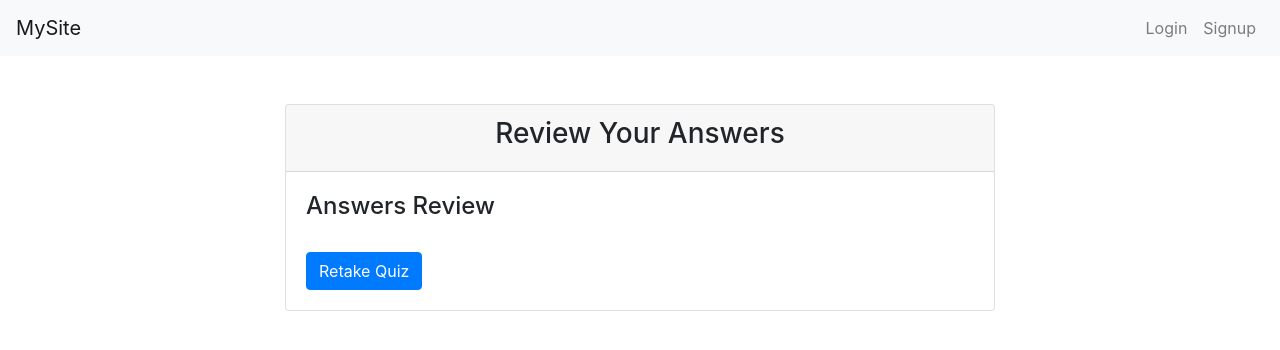
After one commit to narramokshitha/django_assessment_tool, a Django app: template authentication/templates/review_quiz.html in a window 1280 px wide. The commit adds this page. Shown: the top 350 px of the page. Run offline with Django 4.2, Linux system fonts and the light colour scheme; the template is opened without the code that fills it, so the values that code supplies are empty; some libraries are stand-ins or nearby versions.

Commit message:
initial quiz review

```diff
--- /dev/null
+++ b/authentication/templates/review_quiz.html
@@ -0,0 +1,30 @@
+{% extends 'base.html' %}
+
+{% block title %}Quiz Review{% endblock %}
+
+{% block content %}
+<div class="container mt-5">
+    <div class="row justify-content-center">
+        <div class="col-md-8">
+            <div class="card">
+                <div class="card-header">
+                    <h3 class="text-center">Review Your Answers</h3>
+                </div>
+                <div class="card-body">
+                    <h4>Answers Review</h4>
+                    <ul>
+                        {% for data in review_data %}
+                            <li>
+                                <strong>Question:</strong> {{ data.question }}<br>
+                                <strong>Your Answer:</strong> {{ data.user_answer }}<br>
+                                <strong>Correct Answer:</strong> {{ data.correct_answer }}
+                            </li>
+                        {% endfor %}
+                    </ul>
+                    <a href="{% url 'timed_quiz' %}" class="btn btn-primary mt-3">Retake Quiz</a>
+                </div>
+            </div>
+        </div>
+    </div>
+</div>
+{% endblock %}
--- a/authentication/urls.py
+++ b/authentication/urls.py
@@ -8,6 +8,7 @@ urlpatterns = [
     path('assessments/', views.assessments_view, name='assessments'),
     path('assessments/timed-quiz/', views.timed_quiz_view, name='timed_quiz'),
     path('submit_quiz/', views.submit_quiz, name='submit_quiz'),
+    path('review_quiz/', views.review_quiz, name='review_quiz'),
     path('assessments/surveys/', views.surveys_view, name='surveys'),
     path('assessments/coding-syntax-identification/', views.coding_syntax_identification_view, name='coding_syntax_identification'),
     path('login/', views.login_view, name='login'),
```
Also changed, not shown: authentication/templates/coding_syntax_identification.html (+11 -0 lines), authentication/templates/quiz_result.html (+4 -4 lines), authentication/views.py (+36 -0 lines), authentication/templates/timed_quiz.html (line endings or trailing spaces).
